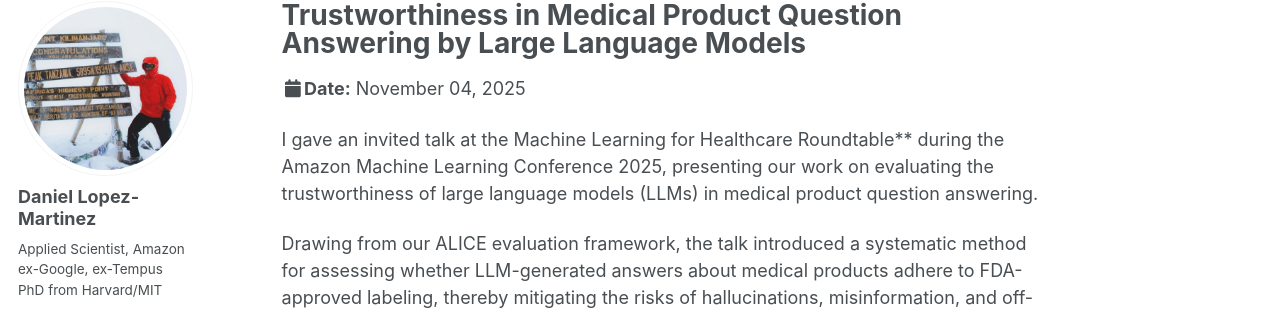
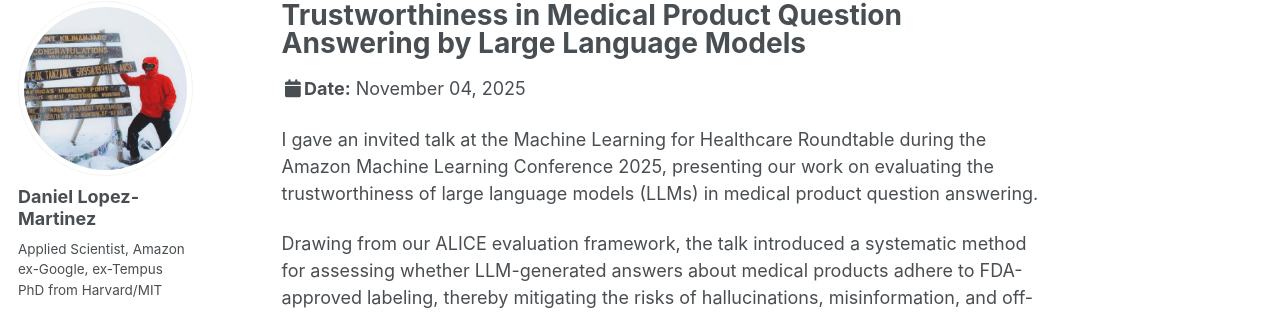
Before and after one commit to daniel-lopezmartinez/daniel-lopezmartinez.github.io, a Jekyll site: the page built from _talks/2025-11-04-talk-amlc.md, in a window 1280 px wide and 986 px high. Shown: the part 98-413 px from the top of the window. Built offline with Jekyll 4.4.1, drawn with Linux system fonts in a browser that asks for light colours; some web fonts are replaced; a script that is not in the unit is left out.

```diff
--- a/_talks/2025-11-04-talk-amlc.md
+++ b/_talks/2025-11-04-talk-amlc.md
@@ -8,6 +8,6 @@ date: 2025-11-04
 location: "Seattle, WA, USA"
 ---
 
-I gave an invited talk at the Machine Learning for Healthcare Roundtable** during the Amazon Machine Learning Conference 2025, presenting our work on evaluating the trustworthiness of large language models (LLMs) in medical product question answering.
+I gave an invited talk at the Machine Learning for Healthcare Roundtable during the Amazon Machine Learning Conference 2025, presenting our work on evaluating the trustworthiness of large language models (LLMs) in medical product question answering.
 
 Drawing from our ALICE evaluation framework, the talk introduced a systematic method for assessing whether LLM-generated answers about medical products adhere to FDA-approved labeling, thereby mitigating the risks of hallucinations, misinformation, and off-label promotion.
```
